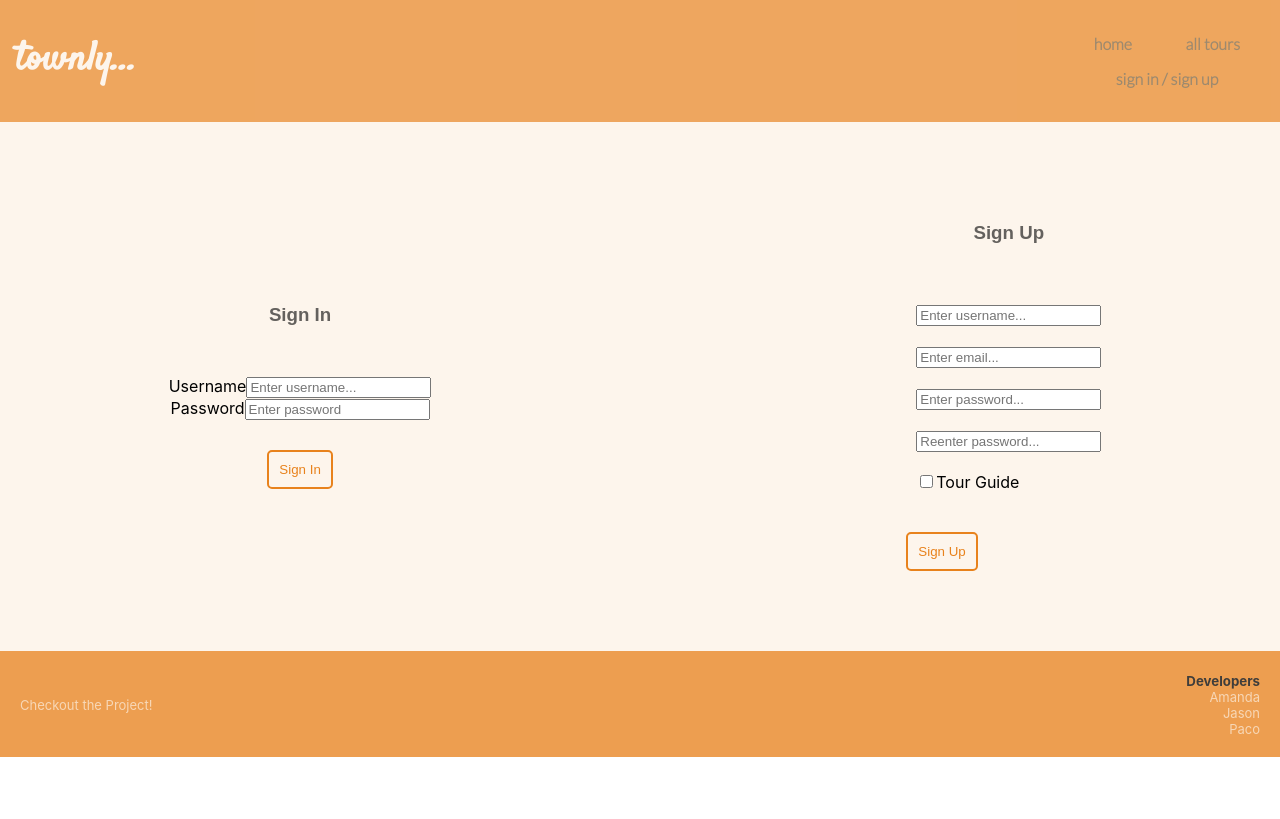
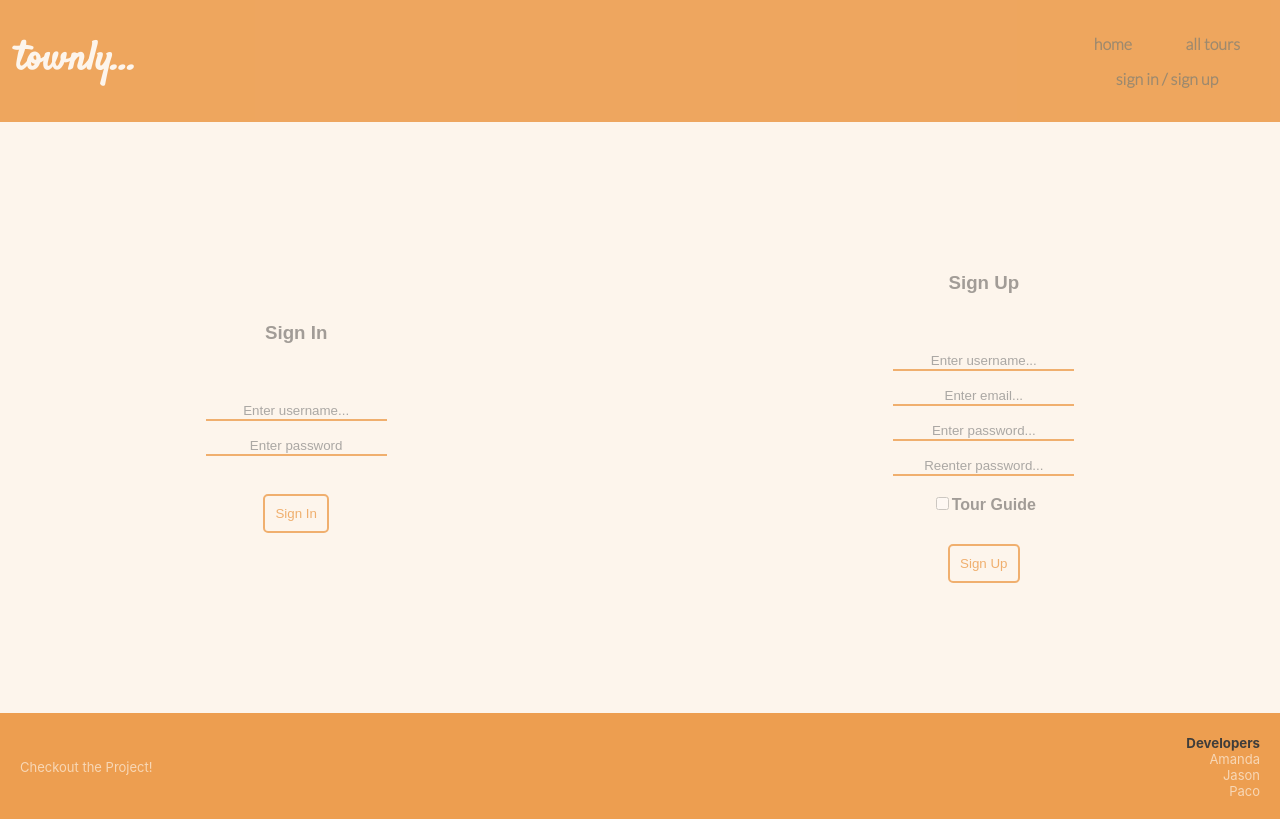
Before and after one commit to Jason-Berkower/townly, a React (Create React App) app in the folder client/: page /auth in a window 1280 px wide. Built offline with nearby package versions, Linux system fonts and the light colour scheme; a web font is replaced by a local one.

Commit message:
Flexyboxy yay

```diff
--- a/client/src/components/CSS/SignIn.css
+++ b/client/src/components/CSS/SignIn.css
@@ -7,36 +7,28 @@
   align-items: center;
 }
 
-h3 {
+#sign-in {
   font-family: ‘Raleway’, sans-serif;
   margin: 50px;
   opacity: 0.6;
 }
 
-.sign-in-form {
+#sign-in-form {
   display: flex;
   flex-direction: column;
-  margin-bottom: 50px;
-  width: 30%;
-  height: 30px;
+  flex-wrap: nowrap;
+  justify-content: flex-start;
+  align-content: flex-start;
+  align-items: center;
+}
+
+.sign-in-input {
+  margin: 8px;
   border: none;
   border-bottom: 2px solid #e8821c;
   text-align: center;
   background-color: #fdf5ec;
   color: #e8821c;
-  justify-content: center;
-}
-
-#sign-in > #Username {
-  order: 0;
-  flex: 0 1 auto;
-  align-self: auto;
-}
-
-#sign-in > #Password {
-  order: 0;
-  flex: 0 1 auto;
-  align-self: auto;
 }
 
 .Submit {
--- a/client/src/components/CSS/SignUp.css
+++ b/client/src/components/CSS/SignUp.css
@@ -7,25 +7,11 @@
   align-items: center;
 }
 
-h3 {
+#sign-up {
   font-family: ‘Raleway’, sans-serif;
   margin: 50px;
   opacity: 0.6;
 }
-
-/* form {
-  display: flex;
-  flex-direction: column;
-  margin-bottom: 50px;
-  width: 30%;
-  height: 30px;
-  border: none;
-  border-bottom: 2px solid #e8821c;
-  text-align: center;
-  background-color: #fdf5ec;
-  color: #e8821c;
-  justify-content: center;
-} */
 
 #sign-up-form {
   display: flex;
@@ -33,16 +19,22 @@ h3 {
   flex-wrap: nowrap;
   justify-content: flex-start;
   align-content: flex-start;
-  align-items: flex-start;
+  align-items: center;
 }
 
-#username,
-#email,
-#password,
-#confirm-password,
-#checkbox,
-#submit {
-  padding: 10px;
+.sign-up-input {
+  margin: 8px;
+  border: none;
+  border-bottom: 2px solid #e8821c;
+  text-align: center;
+  background-color: #fdf5ec;
+  color: #e8821c;
+}
+
+#checkbox {
+  padding-top: 10px;
+  font-weight: bold;
+  opacity: 0.6;
 }
 
 .submit {
--- a/client/src/components/SignIn.jsx
+++ b/client/src/components/SignIn.jsx
@@ -39,16 +39,10 @@ export default function SignIn(props) {
 
   return (
     <div className='sign-in-container'>
-      <h3>Sign In</h3>
+      <h3 id='sign-in'>Sign In</h3>
       <form id='sign-in-form' onSubmit={handleSubmit}>
-        <div id='Username'>
-          <label>Username</label>
-          <input name='username' value={input.username} placeholder='Enter username...' onChange={handleChange} />
-        </div>
-        <div id='Password'>
-          <label>Password</label>
-          <input type='password' name='password' value={input.password} placeholder='Enter password' onChange={handleChange} />
-        </div>
+        <input className='sign-in-input' name='username' value={input.username} placeholder='Enter username...' onChange={handleChange} />
+        <input className='sign-in-input' type='password' name='password' value={input.password} placeholder='Enter password' onChange={handleChange} />
         <div>
           <button className='submit' type='submit'>Sign In</button>
         </div>
--- a/client/src/components/SignUp.jsx
+++ b/client/src/components/SignUp.jsx
@@ -46,24 +46,12 @@ export default function SignUp(props) {
 
   return (
     <div className='sign-up-container'>
-      <h3>Sign Up</h3>
-      <form id="sign-up-form"onSubmit={handleSubmit}>
-        <div id='username'>
-
-          <input name='username' value={input.username} placeholder='Enter username...' onChange={handleChange} />
-        </div>
-        <div id='email'>
-
-          <input type='email' name='email' value={input.email} placeholder='Enter email...' onChange={handleChange} />
-        </div>
-        <div id='password'>
-
-          <input type='password' name='password' value={input.password} placeholder='Enter password...' onChange={handleChange} />
-        </div>
-        <div id='confirm-password'>
-
-          <input type='password' name='passwordConfirmation' value={input.passwordConfirmation} placeholder='Reenter password...' onChange={handleChange} />
-        </div>
+      <h3 id='sign-up'>Sign Up</h3>
+      <form id="sign-up-form" onSubmit={handleSubmit}>
+        <input className='sign-up-input' name='username' value={input.username} placeholder='Enter username...' onChange={handleChange} />
+        <input className='sign-up-input' type='email' name='email' value={input.email} placeholder='Enter email...' onChange={handleChange} />
+        <input className='sign-up-input' type='password' name='password' value={input.password} placeholder='Enter password...' onChange={handleChange} />
+        <input className='sign-up-input' type='password' name='passwordConfirmation' value={input.passwordConfirmation} placeholder='Reenter password...' onChange={handleChange} />
         <div id='checkbox'>
           <input type='checkbox' id='is_tourGuide' name='is_tourGuide' value={input.is_tourGuide} onChange={handleCheck} />
           <label>Tour Guide</label><br />
--- a/client/src/screens/CSS/auth.css
+++ b/client/src/screens/CSS/auth.css
@@ -29,3 +29,9 @@
   flex: 0 1 auto;
   align-self: auto;
 }
+
+@media only screen and (max-width: 600px) {
+  .auth-container {
+    flex-direction: column;
+  }
+}
```
